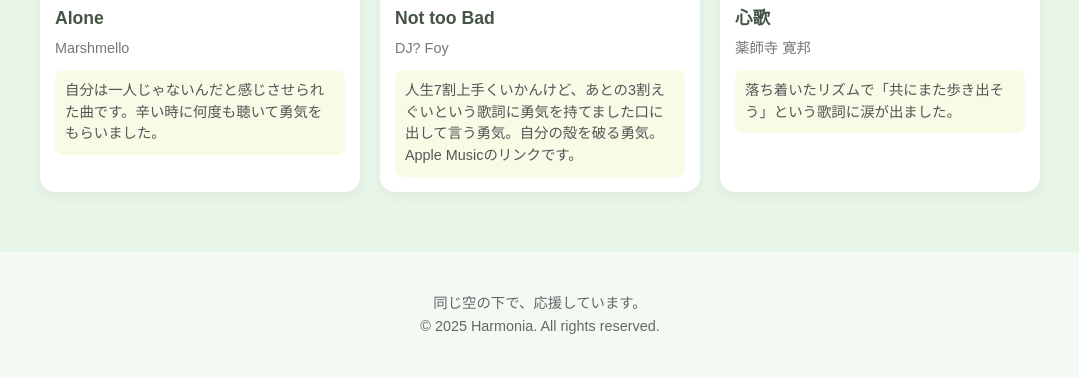
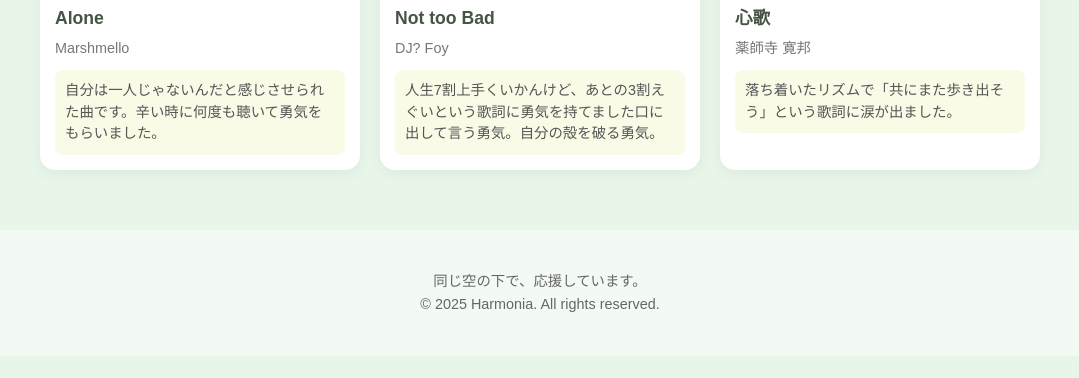
Before and after one commit to tadanorita3/Harmonia, a plain HTML site: page index.html in a window 1280 px wide. Shown: the part 1399-1777 px from the top of the page, without its empty margins (100-1179 px from the left). After the commit the page ends 1755 px from the top, so only its background shows below. Drawn offline with Linux system fonts and the light colour scheme; a web font is replaced by a local one.

Commit message:
ひとことを修正しました

```diff
--- a/index.html
+++ b/index.html
@@ -318,7 +318,7 @@
                 title: "Not too Bad",
                 artist: "DJ? Foy",
                 url: "https://music.apple.com/jp/album/not-too-bad-single/1850710505", // Apple Music
-                comment: "人生7割上手くいかんけど、あとの3割えぐいという歌詞に勇気を持てました口に出して言う勇気。自分の殻を破る勇気。Apple Musicのリンクです。"
+                comment: "人生7割上手くいかんけど、あとの3割えぐいという歌詞に勇気を持てました口に出して言う勇気。自分の殻を破る勇気。"
             },
             {
                 title: "心歌",
```
